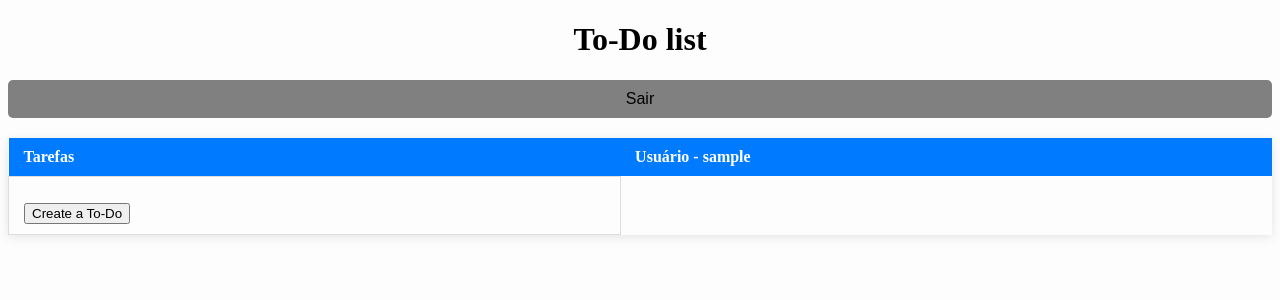
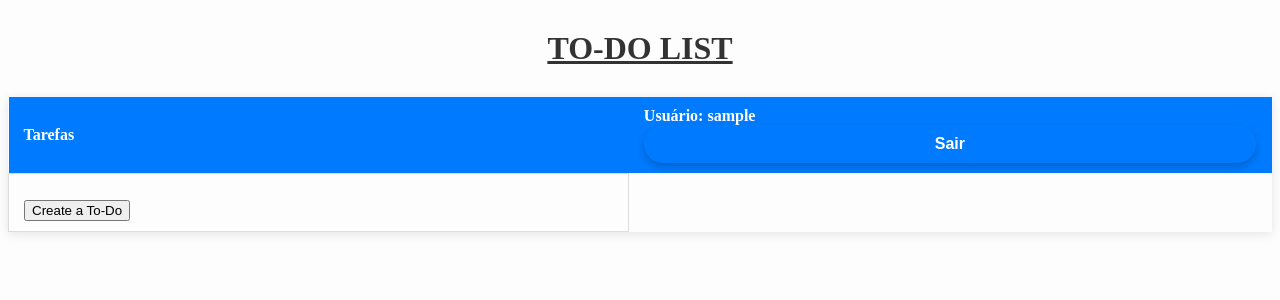
Before and after one commit to Jottinha-dos-computer/Projeto-CRUD, a Django app: page / in a window 1280 px wide. Shown: the top 300 px of the page. Run offline with Django 4.2, Linux system fonts and the light colour scheme; the visitor is signed in with stand-in values (Sample User, id 1); data that the repository does not hold is empty.

Commit message:
style: botao sair e titulo

```diff
--- a/main/main/static/css/style.css
+++ b/main/main/static/css/style.css
@@ -3,6 +3,12 @@ body{
 }
 h1{
     text-align: center;
+    font-weight: bold;
+    color: #333;
+    margin: 20px 0;
+    padding: 10px;
+    text-transform: uppercase;
+    text-decoration: underline;
 }
 table{
     width: 100%;
@@ -23,14 +29,14 @@ td{
     border: 1px solid #ddd;
 }
 .logout-btn {
-    background-color: gray;
-    color: black;
     border: none;
     padding: 10px 20px;
+    border-radius: 30px;
+    cursor: pointer;
     font-size: 16px;
-    border-radius: 5px;
-    cursor: pointer;
-    transition: background-color 0.3s, transform 0.3s;
+    font-weight: bold;
+    transition: all 0.3s ease;
+    box-shadow: 0 4px 8px rgba(0, 0, 0, 0.2);
 }
 
 /* base1 */
--- a/main/sig/templates/base.html
+++ b/main/sig/templates/base.html
@@ -1,4 +1,4 @@
-{%load static%}
+{% load static %}
 <!DOCTYPE html>
 <html lang="en">
 <head>
@@ -15,18 +15,24 @@
         {% endblock %}
     </h1>
 
-    {% if user.is_authenticated %}
-        <form action="{% url 'logout' %}" method="post">
-            {% csrf_token %}
-            <button type="submit" class="logout-btn">Sair</button>
-        </form>
-    {% endif %}
-
     <table>
         <thead>
             <tr>
                 <th>Tarefas</th>
-                <th>Usuário {% if user.is_authenticated %} - {{ user.username }} {% else %} (Não autenticado) {% endif %}</th>
+                <th>
+                    <div class="user-header">
+                        <span>Usuário: </span>
+                        {% if user.is_authenticated %}
+                            <span class="username">{{ user.username }}</span>
+                            <form action="{% url 'logout' %}" method="post" class="logout-form">
+                                {% csrf_token %}
+                                <button type="submit" class="logout-btn">Sair</button>
+                            </form>
+                        {% else %}
+                            <span>(Não autenticado)</span>
+                        {% endif %}
+                    </div>
+                </th>
             </tr>
         </thead>
         <tbody>
```
